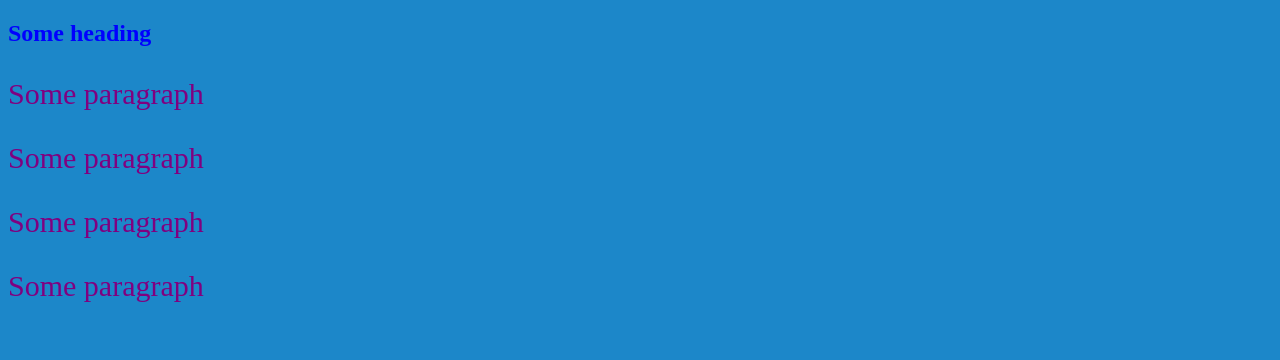
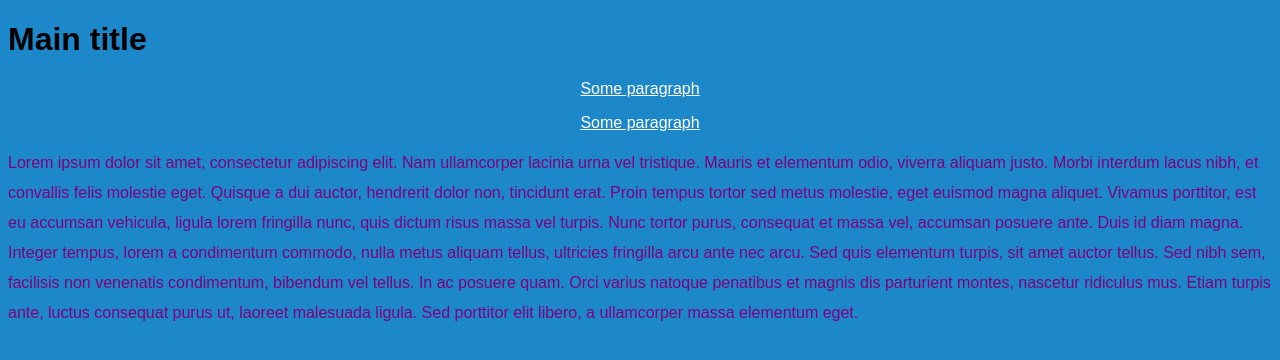
Before and after one commit to hannahkim1/csen60, a plain HTML site: page week2/cssPlayground/index.html in a window 1280 px wide. Drawn offline with Linux system fonts and the light colour scheme.

Commit message:
class day 6 - 10/4

```diff
--- a/week2/cssPlayground/index.html
+++ b/week2/cssPlayground/index.html
@@ -2,25 +2,15 @@
 <html>
   <head>
     <title>Title of the document</title>
-    <!-- this is a comment -->
-    <style>
-        /*this is a comment*/
-        body {
-          background-color: #1c87c9;
-        }
+    <link rel="stylesheet" type="text/css" href="style.css">
+  </head>
 
-        p {
-            color: white;
-        }
-      </style>
-      <link rel="stylesheet" type="text/css" href="style.css">
-  </head>
   <body>
     <!-- inline styles -->
-    <h2 style="color:blue">Some heading</h2>
-    <p style="color:orange; font-size:30px">Some paragraph</p>
-    <p style="color:orange; font-size:30px">Some paragraph</p>
-    <p style="color:#8ebf42; font-size:30px">Some paragraph</p>
-    <p style="color:orange; font-size:30px">Some paragraph</p>
+    <h1>Main title</h1>
+    <p class="middle-p">Some paragraph</p>
+    <p class="middle-p">Some paragraph</p>
+
+    <p id="mainText">Lorem ipsum dolor sit amet, consectetur adipiscing elit. Nam ullamcorper lacinia urna vel tristique. Mauris et elementum odio, viverra aliquam justo. Morbi interdum lacus nibh, et convallis felis molestie eget. Quisque a dui auctor, hendrerit dolor non, tincidunt erat. Proin tempus tortor sed metus molestie, eget euismod magna aliquet. Vivamus porttitor, est eu accumsan vehicula, ligula lorem fringilla nunc, quis dictum risus massa vel turpis. Nunc tortor purus, consequat et massa vel, accumsan posuere ante. Duis id diam magna. Integer tempus, lorem a condimentum commodo, nulla metus aliquam tellus, ultricies fringilla arcu ante nec arcu. Sed quis elementum turpis, sit amet auctor tellus. Sed nibh sem, facilisis non venenatis condimentum, bibendum vel tellus. In ac posuere quam. Orci varius natoque penatibus et magnis dis parturient montes, nascetur ridiculus mus. Etiam turpis ante, luctus consequat purus ut, laoreet malesuada ligula. Sed porttitor elit libero, a ullamcorper massa elementum eget.    </p>
   </body>
 </html>
--- a/week2/cssPlayground/style.css
+++ b/week2/cssPlayground/style.css
@@ -7,7 +7,27 @@ order of precedence:
 caveat: !important will override any precedence
 */
 
+html {
+    font-family: Arial, sans-serif;
+}
+
+body {
+    background-color: #1c87c9;
+}
+
 p {
-    color: purple !important;
+    color: purple;
     /* background-color: orange; */
 }
+
+/* class */
+.middle-p {
+    color: #ffffff;
+    text-align: center;
+    text-decoration: underline;
+}
+
+/* id */
+#mainText {
+    line-height: 30px;
+}
```
Also changed, not shown: week2/google/index.html (renamed from week2/index.html, +1 -1 lines), week2/google/assets/googleLogo.png (added), week2/google/googlePage.png (added), 1 other file.
